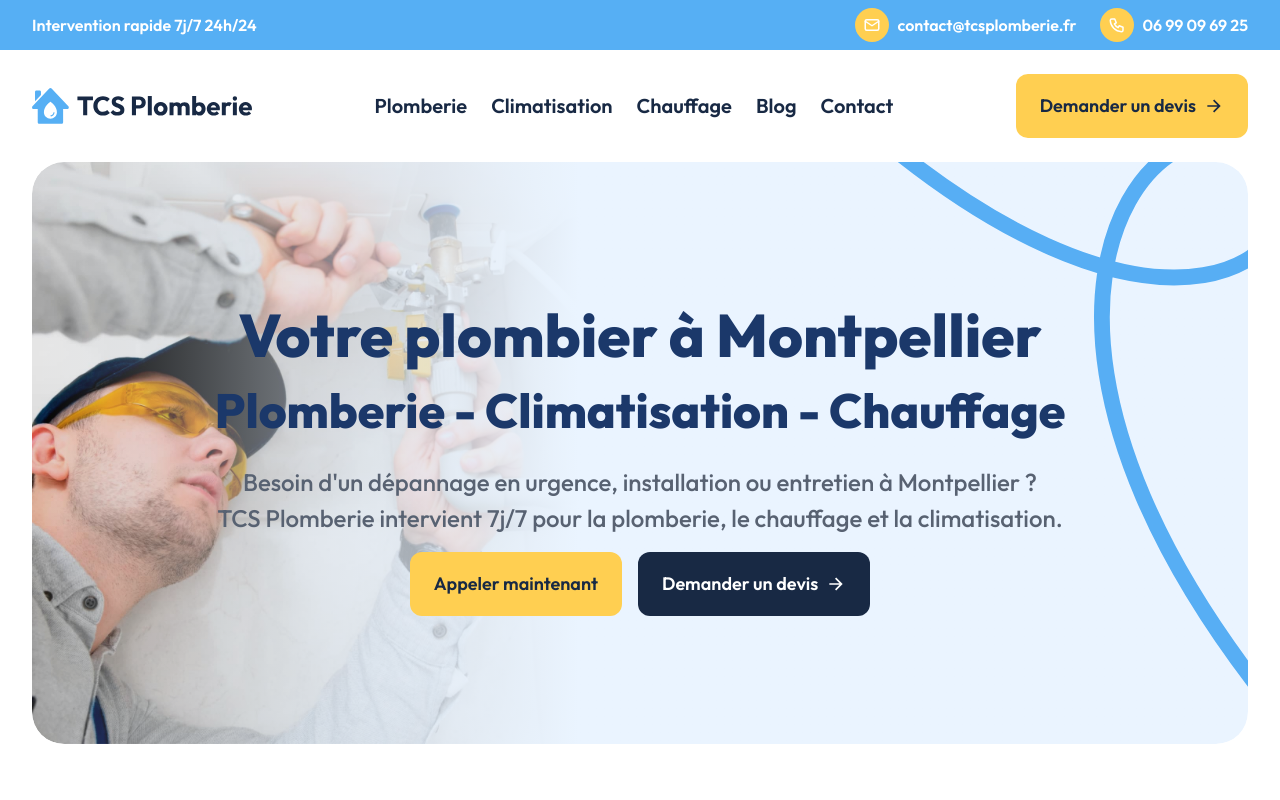
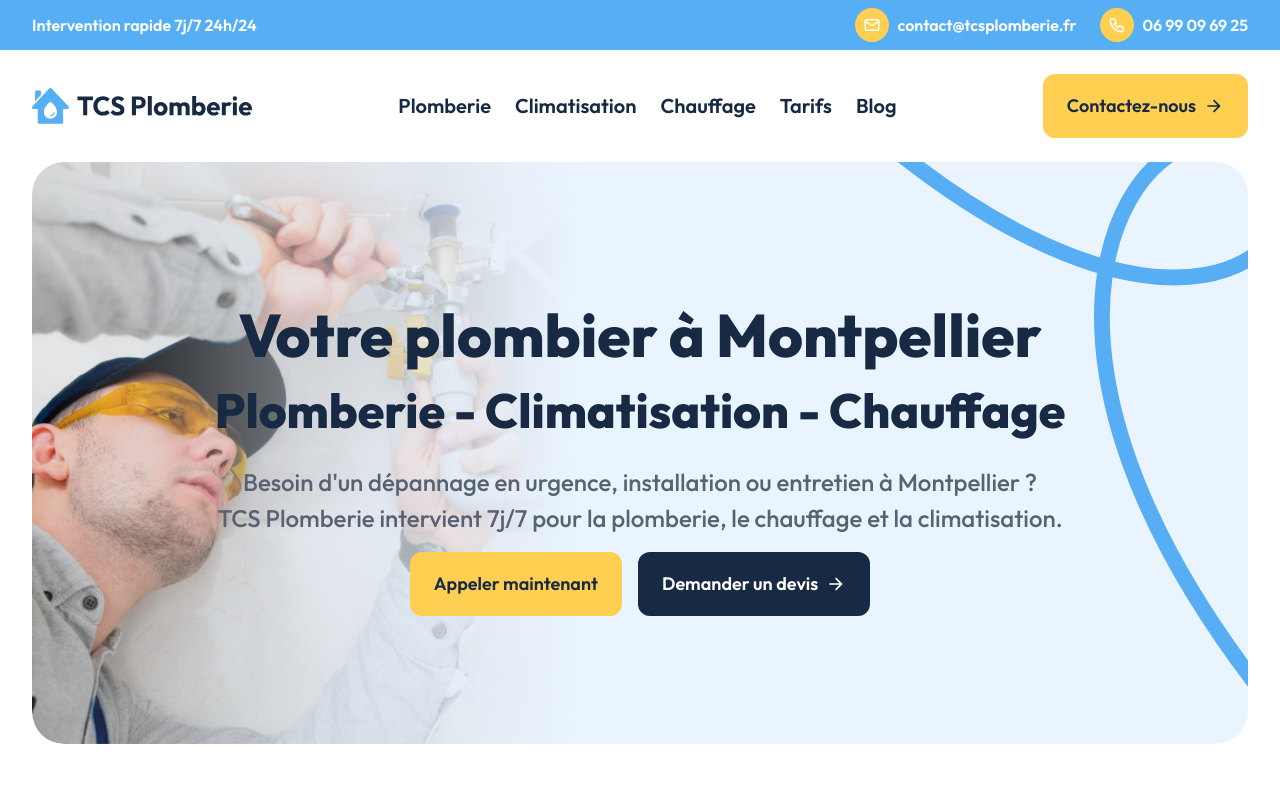
Before and after one commit to DylannDev/tcs-plomberie, a Next.js app: page / in a window 1280 px wide. Shown: the top 800 px of the page. Built offline with nearby package versions, Linux system fonts and the light colour scheme.

Commit message:
💄 Minor UI changes

```diff
--- a/src/app/contact/page.tsx
+++ /dev/null
@@ -1,8 +0,0 @@
-export default function ContactPage() {
-  return (
-    <div className="container py-8">
-      <h1 className="text-3xl font-bold mb-4">Contact</h1>
-      <p>Page en cours de construction</p>
-    </div>
-  );
-}
--- a/src/components/layout/navbar.tsx
+++ b/src/components/layout/navbar.tsx
@@ -34,7 +34,7 @@ export function Navbar() {
           </nav>
 
           <div className="flex items-center gap-4">
-            <ButtonQuote />
+            <ButtonQuote label="Contactez-nous" />
             {/* <button
               className="md:hidden"
               onClick={() => setIsMenuOpen(!isMenuOpen)}
--- a/src/components/sections/hero.tsx
+++ b/src/components/sections/hero.tsx
@@ -44,7 +44,7 @@ export function Hero() {
                 as="h1"
                 variant="6xl"
                 weight="extrabold"
-                className="text-dark-blue"
+                className="text-black"
               >
                 Votre plombier à Montpellier
               </Typography>
@@ -53,7 +53,7 @@ export function Hero() {
                 variant="5xl"
                 weight="extrabold"
                 lineHeight="tight"
-                className="text-dark-blue mb-6"
+                className="text-black mb-6"
               >
                 Plomberie - Climatisation - Chauffage
               </Typography>
--- a/src/components/ui/button-quote.tsx
+++ b/src/components/ui/button-quote.tsx
@@ -4,12 +4,16 @@ import { cn } from "@/src/lib/utils";
 
 interface ButtonQuoteProps {
   color?: "default" | "black" | "outline";
+  label?: string;
 }
 
-export function ButtonQuote({ color = "default" }: ButtonQuoteProps) {
+export function ButtonQuote({
+  color = "default",
+  label = "Demander un devis",
+}: ButtonQuoteProps) {
   return (
     <Button variant={color} className="group flex items-center gap-2">
-      Demander un devis
+      {label}
       <RiArrowRightLine className="text-xl group-hover:translate-x-1 transition-all duration-300" />
     </Button>
   );
--- a/src/data/index.tsx
+++ b/src/data/index.tsx
@@ -9,8 +9,8 @@ export const navigationLinks = [
   { href: "/plomberie/montpellier", label: "Plomberie" },
   { href: "/climatisation/montpellier", label: "Climatisation" },
   { href: "/chauffage/montpellier", label: "Chauffage" },
+  { href: "/tarifs", label: "Tarifs" },
   { href: "/blog", label: "Blog" },
-  { href: "/contact", label: "Contact" },
 ];
 
 // Contact information
```
